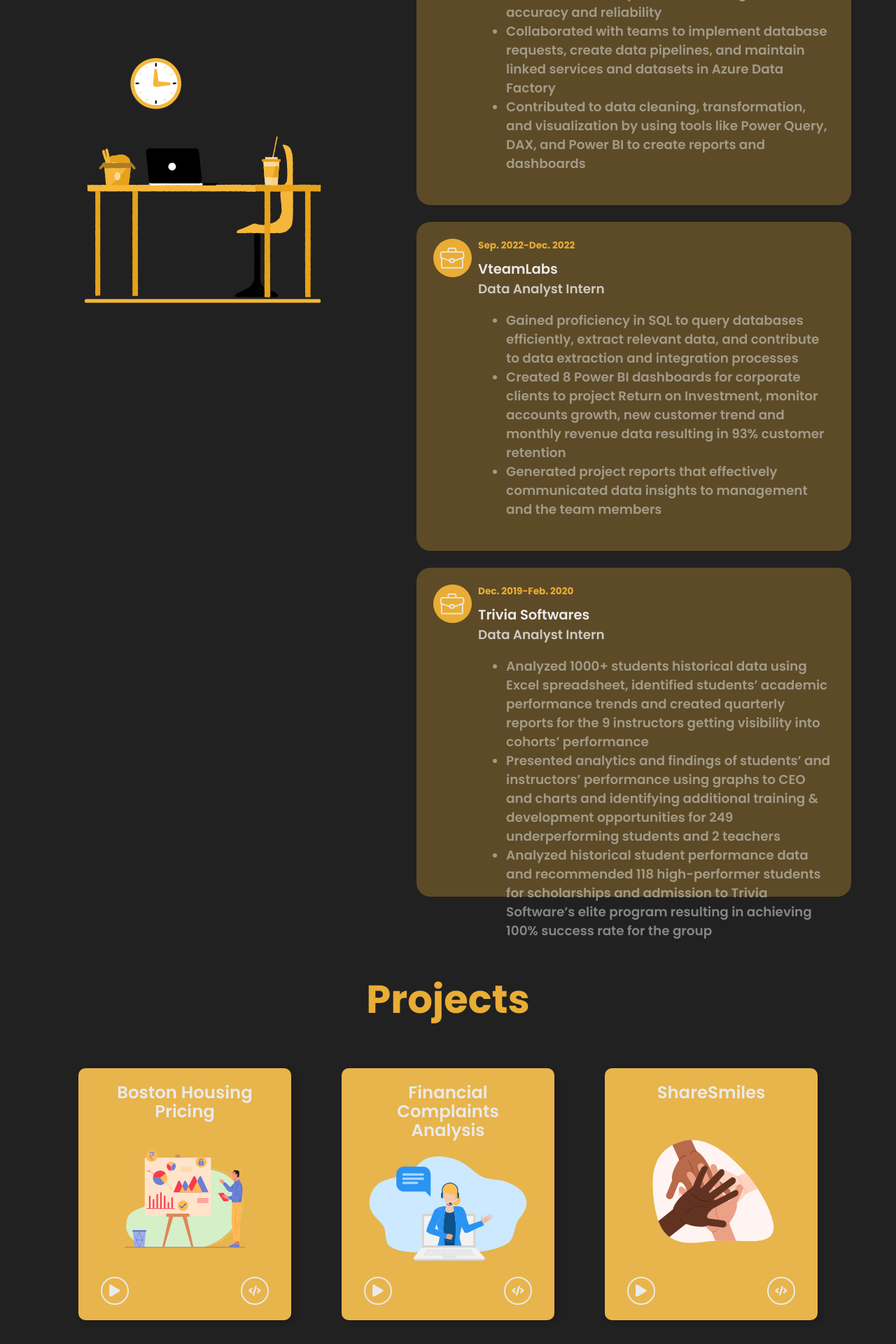
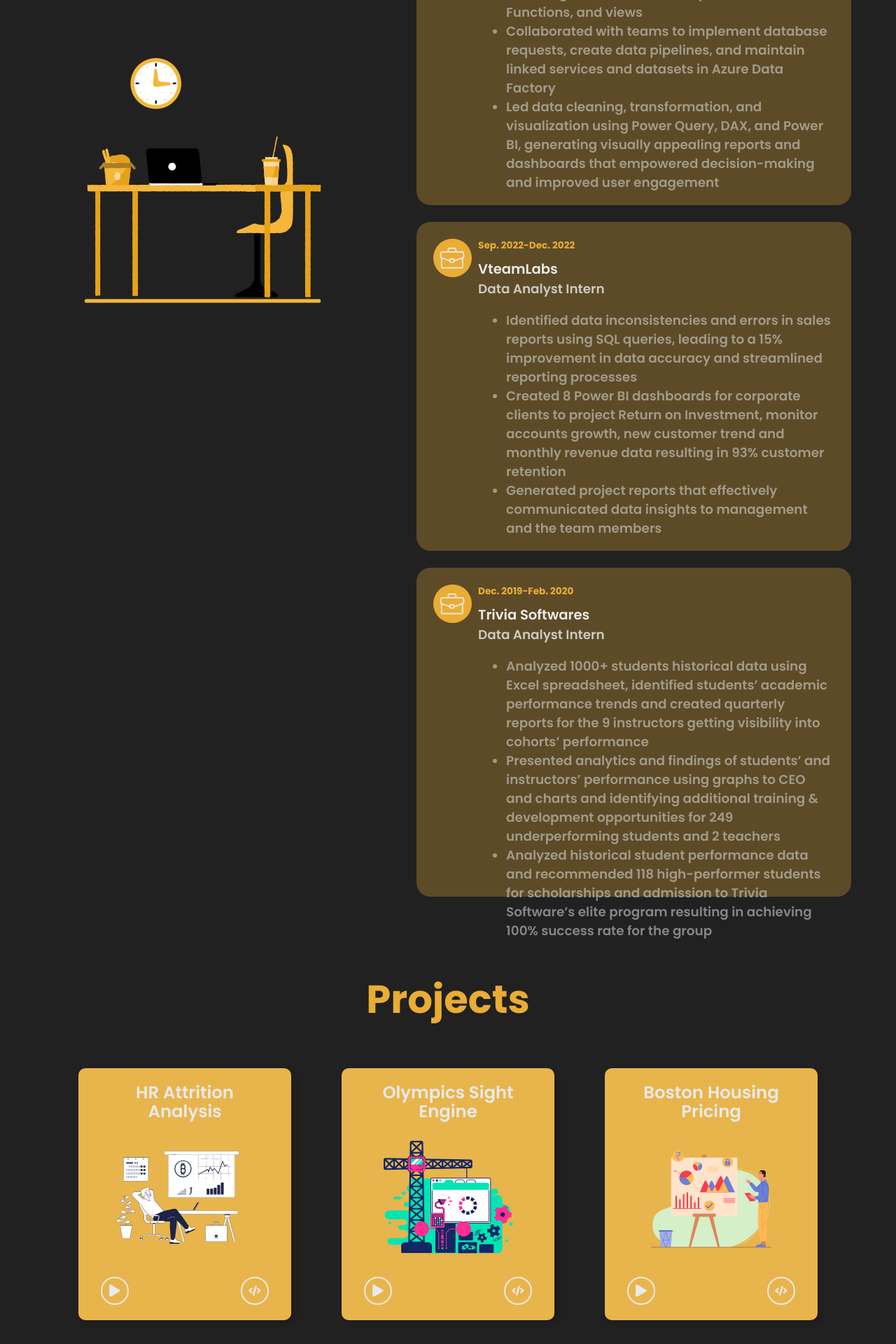
Before and after one commit to sahil-1811/sahil-1811.github.io, a React (Create React App) app: page / in a window 1280 px wide. Shown: the part 3700-5620 px from the top of the page at 70% size. Built offline with nearby package versions, Linux system fonts and the light colour scheme; a web font is replaced by a local one.

Commit message:
Few Updates

```diff
--- a/src/data/experienceData.js
+++ b/src/data/experienceData.js
@@ -19,9 +19,9 @@ export const experienceData = [
         startYear: 'Aug. 2023',
         endYear: 'Oct. 2023',
         duties: <ul>
-                    <li> Developed and executed SQL queries for data retrieval and manipulation, ensuring data accuracy and reliability</li>
+                    <li> Engaged in querying and debugging SQL scripts including base tables, stored procedures, Functions, and views</li>
                     <li>Collaborated with teams to implement database requests, create data pipelines, and maintain linked services and datasets in Azure Data Factory</li>
-                    <li> Contributed to data cleaning, transformation, and visualization by using tools like Power Query, DAX, and Power BI to create reports and dashboards</li>
+                    <li>Led data cleaning, transformation, and visualization using Power Query, DAX, and Power BI, generating visually appealing reports and dashboards that empowered decision-making and improved user engagement</li>
                     {/* <li> Collaborated with business analysts to understand customer needs and develop innovative solutions to enhance customer engagement and satisfaction.</li> */}
                 </ul>
     },
@@ -32,7 +32,7 @@ export const experienceData = [
         startYear: 'Sep. 2022',
         endYear: 'Dec. 2022',
         duties: <ul>
-                    <li>Gained proficiency in SQL to query databases efficiently, extract relevant data, and contribute to data extraction and integration processes</li>
+                    <li> Identified data inconsistencies and errors in sales reports using SQL queries, leading to a 15% improvement in data accuracy and streamlined reporting processes</li>
                     <li> Created 8 Power BI dashboards for corporate clients to project Return on Investment, monitor accounts growth, new customer trend and monthly revenue data resulting in 93% customer retention</li>
                     {/* <li>Assisted in remodeling Student Assessment System by automating grading and reducing manual effort</li> */}
                     <li> Generated project reports that effectively communicated data insights to management and the team members</li>
--- a/src/data/projectsData.js
+++ b/src/data/projectsData.js
@@ -6,11 +6,30 @@ import five from '../assets/svg/projects/sample.svg'
 import six from '../assets/svg/projects/seven7.svg'
 import seven from '../assets/svg/projects/four4.svg'
 import eight from '../assets/svg/projects/seven.svg'
-
+import seven7 from '../assets/svg/projects/seven7.svg'
+import two2 from '../assets/svg/projects/two2.svg'
 
 export const projectsData = [
     {
         id: 1,
+        projectName: 'HR Attrition Analysis',
+        projectDesc: 'Designed pipeline using SSIS, Data Factory, and Synapse Analytics to ETL data for attrition analysis',
+        tags: ['Microsoft Power BI', 'SQL','Azure Data Factory','Azure Synapse Analytics'],
+        code: '',
+        demo: '',
+        image: seven7
+    },
+    {
+        id: 2,
+        projectName: 'Olympics Sight Engine',
+        projectDesc: 'Designed pipeline using SSIS, Data Factory, and Synapse Analytics to ETL data for attrition analysis',
+        tags: ['Microsoft Power BI', 'Azure Data Bricks','Azure Data Factory','Azure Synapse Analytics'],
+        code: '',
+        demo: '',
+        image: two2
+    },
+    {
+        id: 3,
         projectName: 'Boston Housing Pricing',
         projectDesc: 'Developed a Linear Regression Model to predict housing prices in the Boston area.',
         tags: ['Python', 'Flask','GIT','Docker'],
@@ -19,7 +38,7 @@ export const projectsData = [
         image: one
     },
     {
-        id: 2,
+        id: 4,
         projectName: 'Financial Complaints Analysis',
         projectDesc: 'Visualized 75k+ financial complaints data, highlighting trends areas of improvement, and customer dissatisfaction.',
         tags: ['Tableau'],
@@ -28,7 +47,7 @@ export const projectsData = [
         image: two
     },
     {
-        id: 3,
+        id: 5,
         projectName: 'ShareSmiles',
         projectDesc: 'Developed a social media web app  allowing users to create accounts, post over 100 memories, and interact with the memories of their friends.',
         tags: ['MongoDB','Express.js', 'React','Node.js'],
@@ -37,7 +56,7 @@ export const projectsData = [
         image: three
     },
     {
-        id: 4,
+        id: 6,
         projectName: 'Sentimental Analysis on Company Reviews',
         projectDesc: 'Implemented TextBlob Algorithm to gain an understanding of the public sentiment towards an election campaign and its slogans',
         tags: ['Python', 'Machine Learning'],
@@ -46,7 +65,7 @@ export const projectsData = [
         image: four
     },
     {
-        id: 5,
+        id: 7,
         projectName: 'Courshaala',
         projectDesc: 'Interactive web app to improve the technological capabilities of students enrolling in online courses offered by motivated instructors.',
         tags: ['JavaScript','NodeJS','MongoDB'],
@@ -55,7 +74,7 @@ export const projectsData = [
         image: five
     },
     {
-        id: 6,
+        id: 8,
         projectName: 'Airline Satisfaction Analysis',
         projectDesc: 'Customer responses regarding the quality of the airline’s customer service, the comfort and convenience of the flight, and the overall value for money.',
         tags: ['Python','Machine Learning'],
@@ -64,7 +83,7 @@ export const projectsData = [
         image: six
     },
     {
-        id: 7,
+        id: 9,
         projectName: 'Meme Generator',
         projectDesc: 'Developed the React components necessary for the app, such as a search bar to query for a meme template, a display area for the selected meme template, and a form to fill in the text for the meme.',
         tags: ['JavaScript','React','Git'],
@@ -73,7 +92,7 @@ export const projectsData = [
         image: seven
     },
     {
-        id: 8,
+        id: 10,
         projectName: 'Tenzies',
         projectDesc: "Tenzies is a React-based game that tests the player's quick thinking and reflexes",
         tags: ['JavaScript','React','Git'],
```
